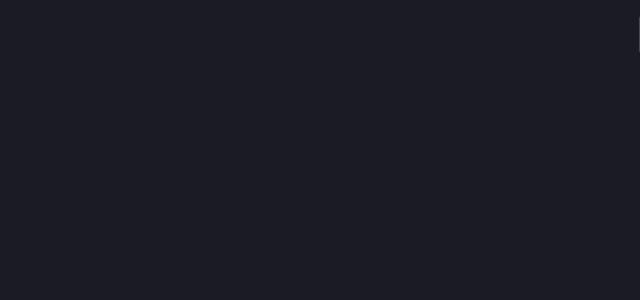
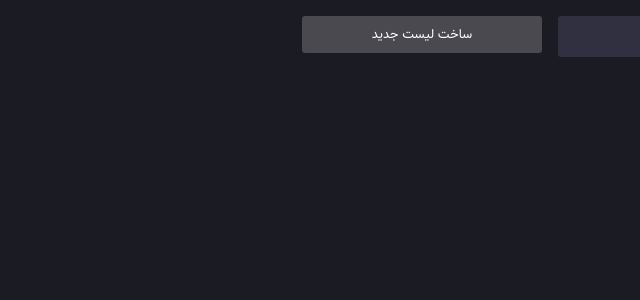
Before and after one commit to ahmadkzx/trello-clone, a Vue app: page / in a window 1280 px wide. Shown: the top 300 px of the page, without its empty margins (640-1280 px from the left). Built offline with nearby package versions, Linux system fonts and the light colour scheme.

Commit message:
feat: list

```diff
--- a/src/assets/sass/_variables.scss
+++ b/src/assets/sass/_variables.scss
@@ -12,5 +12,5 @@ $gray-500: #b5b5bd !default;
 $gray-550: #9e9ea6 !default;
 $gray-600: #7d7d85 !default;
 $gray-650: #505057 !default;
-$gray-700: #383840 !default;
+$gray-700: #303041 !default;
 $gray-800: #1b1b23 !default;
--- a/src/components/Board/index.scss
+++ b/src/components/Board/index.scss
@@ -1,3 +1,6 @@
 .board {
+	display: flex;
+	align-items: flex-start;
+	justify-content: flex-start;
 	padding: 1rem;
 }
--- a/src/components/Board/index.vue
+++ b/src/components/Board/index.vue
@@ -1,16 +1,25 @@
 <template>
   <div class="board">
+    <List
+      :key="list.id"
+      :listId="list.id"
+      :name="list.name"
+      :cards="list.cards"
+      v-for="list in lists"
+    />
     <CreateList />
   </div>
 </template>
 
 <script>
+import List from '../List'
 import CreateList from '../CreateList'
 
 export default {
   name: 'Board',
 
   components: {
+    List,
     CreateList
   },
 
--- /dev/null
+++ b/src/components/List/index.scss
@@ -0,0 +1,18 @@
+@import "@/assets/sass/_variables";
+
+.list {
+	width: 15rem;
+	padding: .5rem 1rem;
+	border-radius: .2rem;
+	background: $gray-700;
+	margin-left: 1rem;
+
+	&-header {
+		width: 100%;
+
+		&__title {
+			font-weight: bold;
+			font-size: .9rem;
+		}
+	}
+}
--- /dev/null
+++ b/src/components/List/index.vue
@@ -0,0 +1,21 @@
+<template>
+  <div class="list">
+    <div class="list-header">
+      <span class="list-header__title">{{ name }}</span>
+    </div>
+  </div>
+</template>
+
+<script>
+export default {
+  name: 'List',
+
+  props: {
+    name: String,
+    cards: Array,
+    listId: [Number, String]
+  }
+}
+</script>
+
+<style src="./index.scss" lang="scss" scoped />
--- a/src/store/state.js
+++ b/src/store/state.js
@@ -1,3 +1,7 @@
 export default {
-	lists: []
+	lists: [{
+		name: 'کار های انجام شده',
+		card: [],
+		id: 25,
+	}]
 }
```
